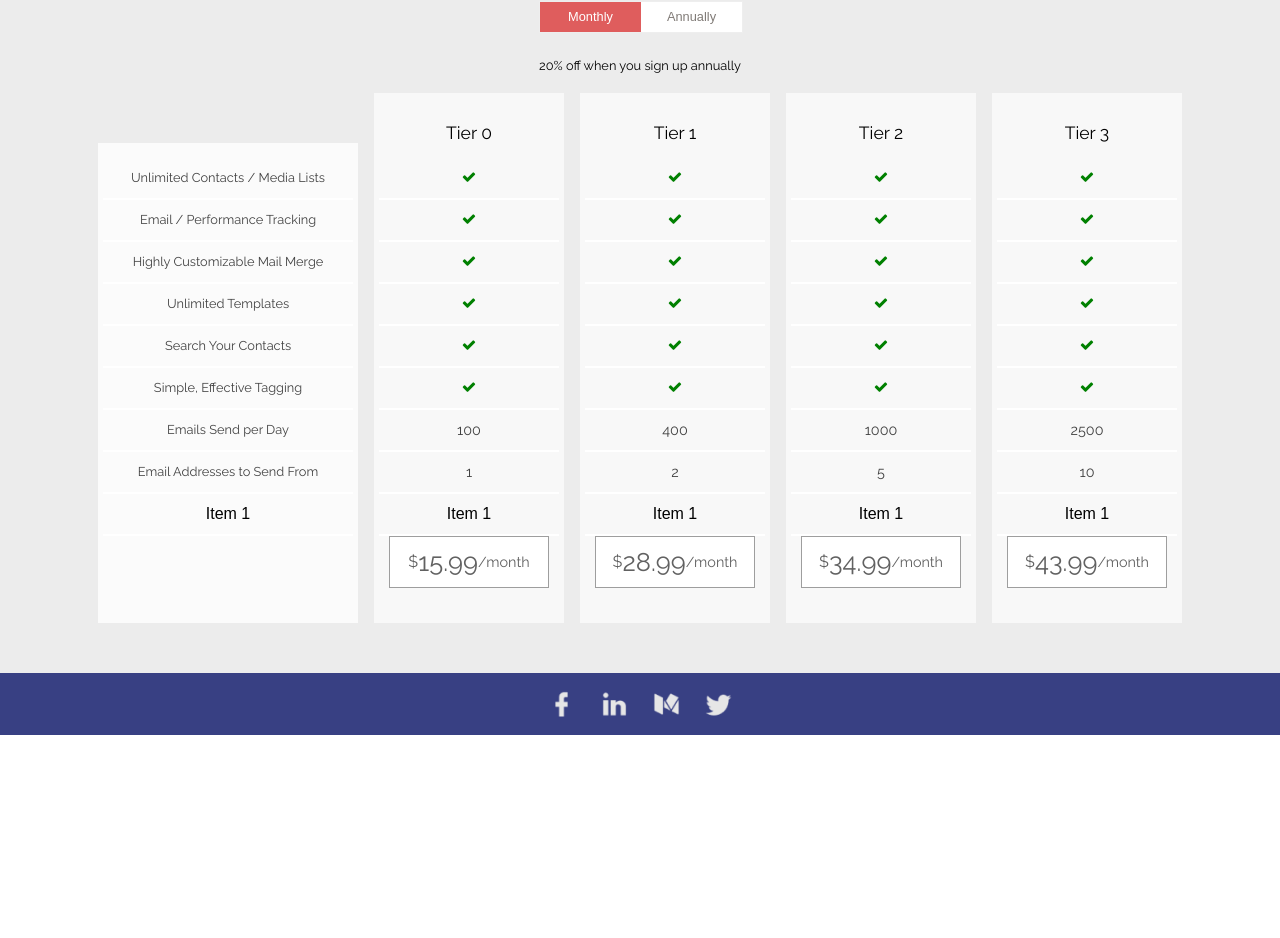
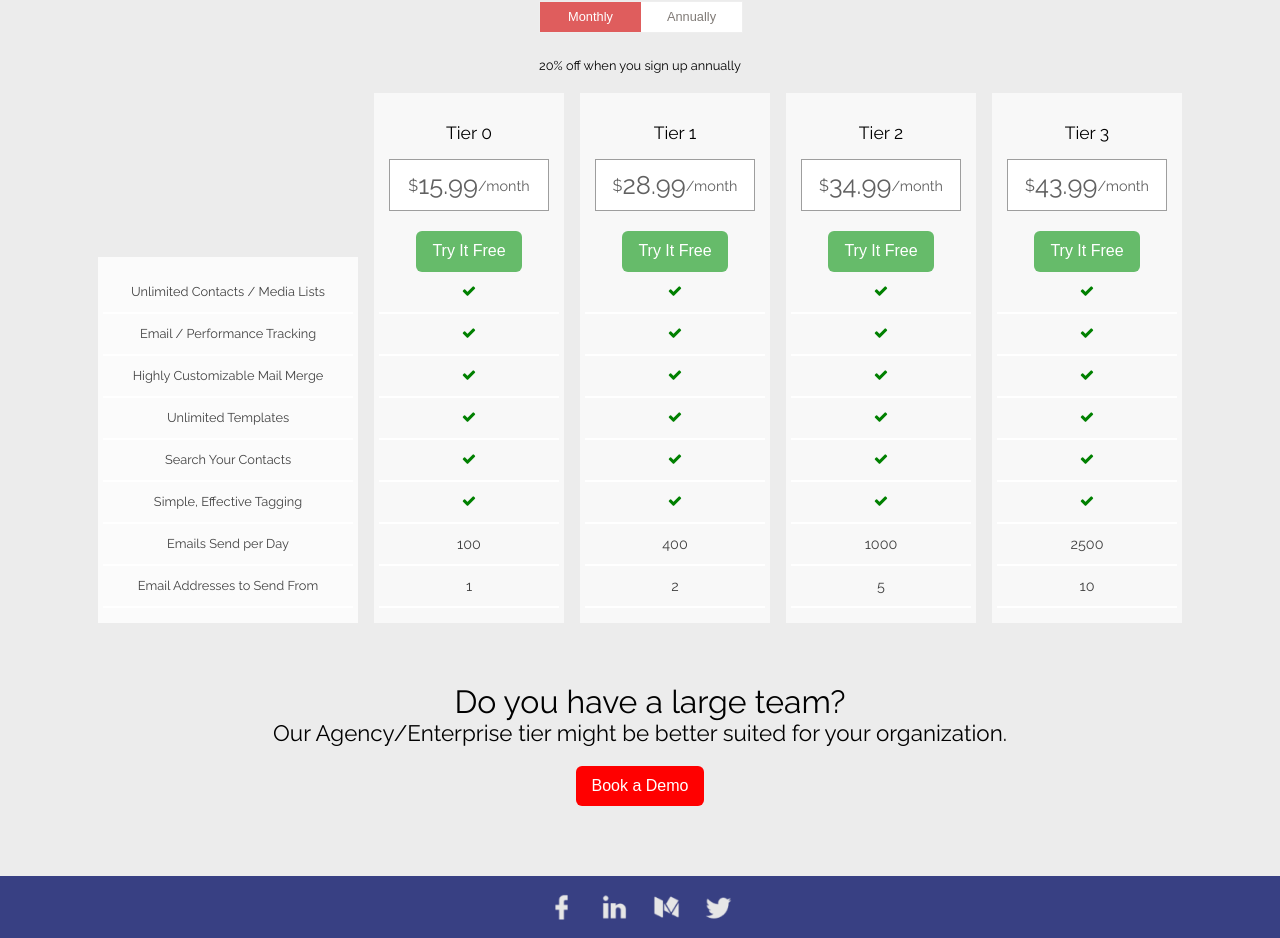
Before and after one commit to news-ai/site-revamp, a React (Create React App) app: page /pricing in a window 1280 px wide. Shown: the part 233-1171 px from the top of the page. Before the commit the page ends 968 px from the top, so only its background shows below. Built offline with nearby package versions, Linux system fonts and the light colour scheme.

Commit message:
more layout stuff

```diff
--- a/src/PricingPage.js
+++ b/src/PricingPage.js
@@ -3,7 +3,8 @@ import styled from 'styled-components';
 import MultiToggle from './MultiToggle';
 import FontIcon from 'material-ui/FontIcon';
 import {LightenDarkenColor} from './utils';
-import {grey200, grey500, grey600, grey700, grey800} from 'material-ui/styles/colors';
+import {green400, grey200, grey500, grey600, grey700, grey800} from 'material-ui/styles/colors';
+import SolidButton from './SolidButton';
 
 const DEFAULT_BACKGROUND_GREY = '#ECECEC';
 const LIGHTER_BACKGROUND_GREY = '#F8F8F8';
@@ -39,19 +40,6 @@ const VerticalBlock = ({title, price, emailsPerDay, emailsSendFrom}) => (
     <div className='horizontal-center vertical-center' style={{height: 50}} >
       <span style={{fontWeight: 400, fontSize: '1.1em'}} >{title}</span>
     </div>
-    <StandardDiv><FontIcon className='fa fa-check' color='green' style={styles.featureCheck} /></StandardDiv>
-    <StandardDiv><FontIcon className='fa fa-check' color='green' style={styles.featureCheck} /></StandardDiv>
-    <StandardDiv><FontIcon className='fa fa-check' color='green' style={styles.featureCheck} /></StandardDiv>
-    <StandardDiv><FontIcon className='fa fa-check' color='green' style={styles.featureCheck} /></StandardDiv>
-    <StandardDiv><FontIcon className='fa fa-check' color='green' style={styles.featureCheck} /></StandardDiv>
-    <StandardDiv><FontIcon className='fa fa-check' color='green' style={styles.featureCheck} /></StandardDiv>
-    <StandardDiv>
-      <span style={styles.featureDescription} >{emailsPerDay}</span>
-    </StandardDiv>
-    <StandardDiv>
-      <span style={styles.featureDescription} >{emailsSendFrom}</span>
-    </StandardDiv>
-    <StandardDiv>Item 1</StandardDiv>
     <div
     className='vertical-center horizontal-center'
     style={{
@@ -65,6 +53,21 @@ const VerticalBlock = ({title, price, emailsPerDay, emailsSendFrom}) => (
       <span style={{fontSize: '1.6em', color: grey700}} >{price}</span>
       <span style={{fontSize: '0.9em', color: grey700}} > /month</span>
     </div>
+    <div className='horizontal-center'>
+      <SolidButton color={green400} >Try It Free</SolidButton>
+    </div>
+    <StandardDiv><FontIcon className='fa fa-check' color='green' style={styles.featureCheck} /></StandardDiv>
+    <StandardDiv><FontIcon className='fa fa-check' color='green' style={styles.featureCheck} /></StandardDiv>
+    <StandardDiv><FontIcon className='fa fa-check' color='green' style={styles.featureCheck} /></StandardDiv>
+    <StandardDiv><FontIcon className='fa fa-check' color='green' style={styles.featureCheck} /></StandardDiv>
+    <StandardDiv><FontIcon className='fa fa-check' color='green' style={styles.featureCheck} /></StandardDiv>
+    <StandardDiv><FontIcon className='fa fa-check' color='green' style={styles.featureCheck} /></StandardDiv>
+    <StandardDiv>
+      <span style={styles.featureDescription} >{emailsPerDay}</span>
+    </StandardDiv>
+    <StandardDiv>
+      <span style={styles.featureDescription} >{emailsSendFrom}</span>
+    </StandardDiv>
   </div>
   )
 
@@ -113,7 +116,7 @@ class PricingPage extends Component {
           <div style={{
             background: LightenDarkenColor(DEFAULT_BACKGROUND_GREY, 15),
             width: 250,
-            margin: '50px 8px 0 8px',
+            margin: '164px 8px 0 8px',
             padding: '15px 5px',
             display: 'flex',
             flexDirection: 'column',
@@ -142,7 +145,6 @@ class PricingPage extends Component {
             <StandardDiv>
               <span style={styles.featureName} >Email Addresses to Send From</span>
             </StandardDiv>
-            <StandardDiv>Item 1</StandardDiv>
           </div>
           <VerticalBlock
           title='Tier 0'
@@ -169,6 +171,15 @@ class PricingPage extends Component {
           emailsSendFrom='10'
           />
         </div>
+        <div className='horizontal-center' style={{margin: '60px 0 0 20px'}} >
+          <span style={{fontSize: '2em', display: 'block'}}>Do you have a large team?</span>
+        </div>
+        <div className='horizontal-center' >
+          <span style={{fontSize: '1.4em', display: 'block'}}>Our Agency/Enterprise tier might be better suited for your organization.</span>
+        </div>
+        <div className='horizontal-center' style={{margin: '20px 0'}} >
+          <SolidButton>Book a Demo</SolidButton>
+        </div>
       </div>
       );
   }
```
